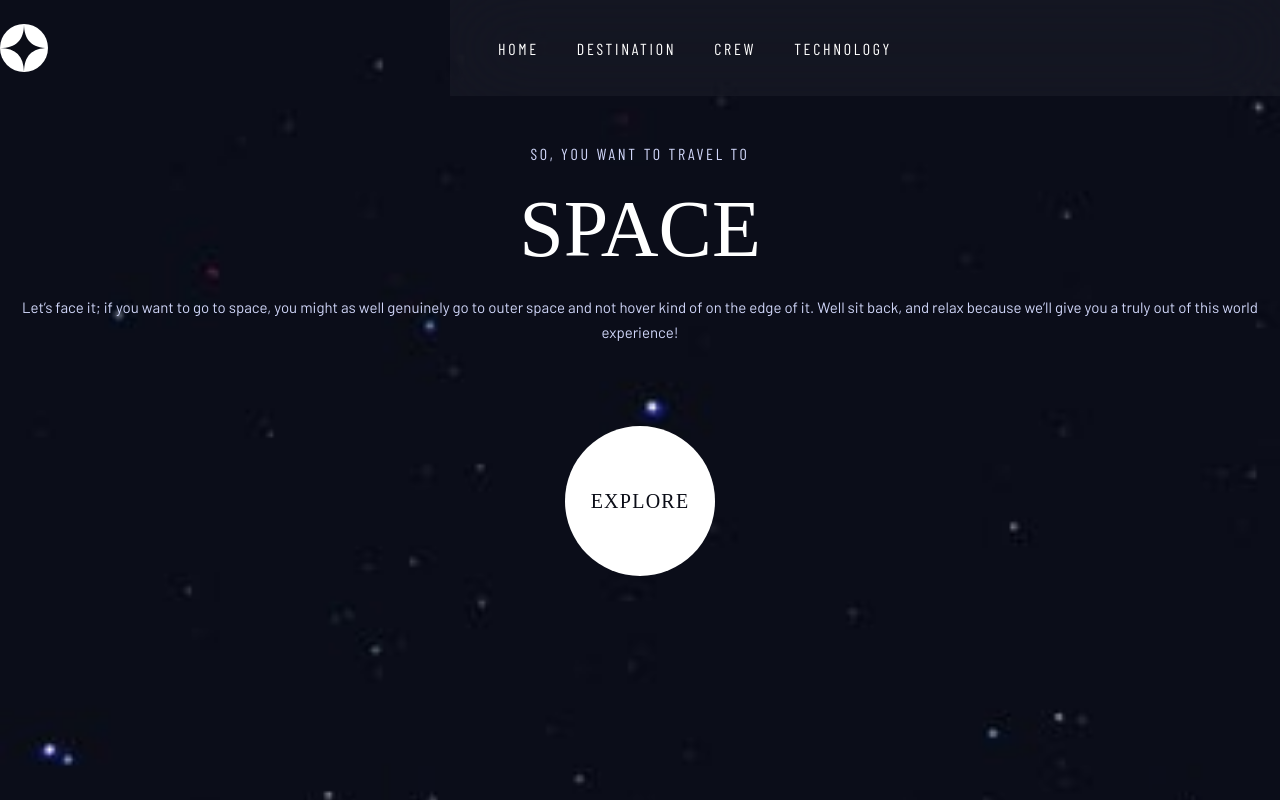
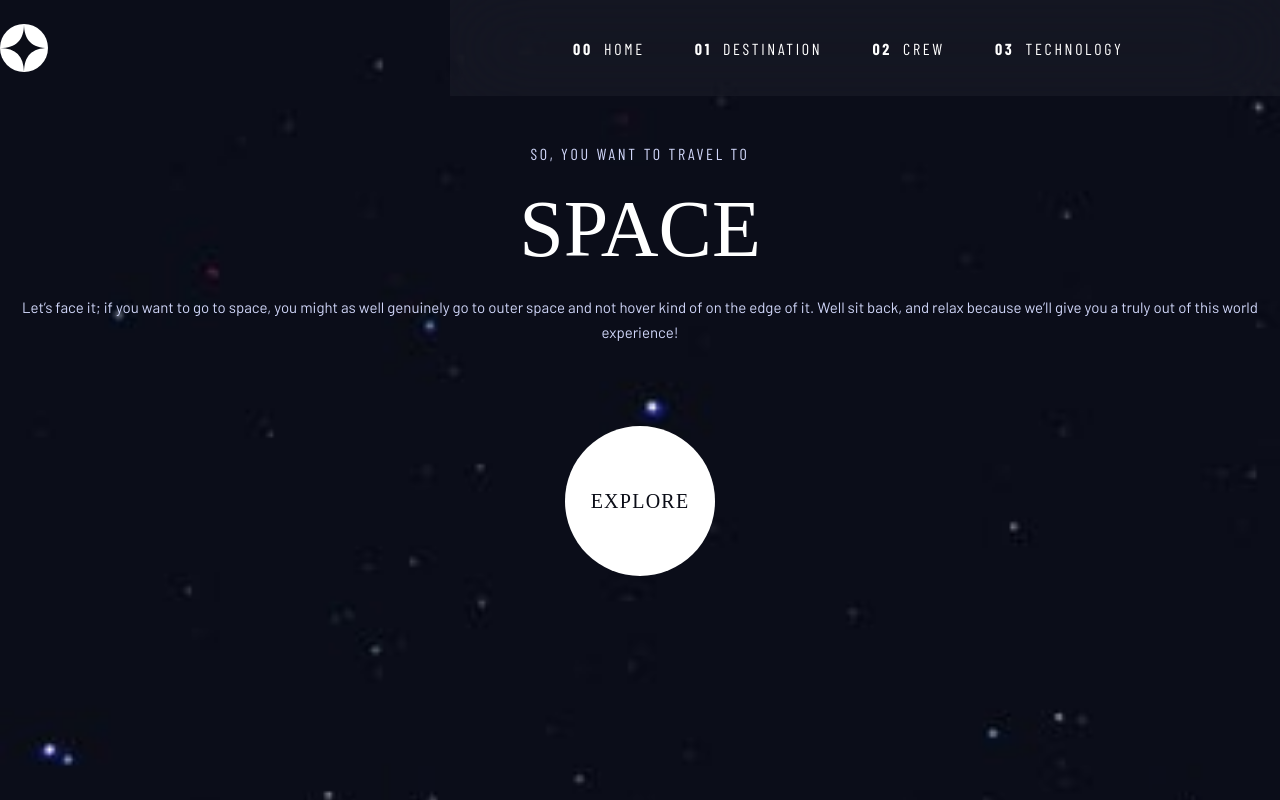
Before and after one commit to gigakhrz/Space-tourismo-website, a React (Vite) app: page / in a window 1280 px wide. Built offline with nearby package versions, Linux system fonts and the light colour scheme; a web font is replaced by a local one.

Commit message:
finish header responsive

```diff
--- a/src/Components/Header/Header.tsx
+++ b/src/Components/Header/Header.tsx
@@ -9,10 +9,18 @@ const Header = (): JSX.Element => {
       <img src={logo} alt="logo img" />
       <Burger />
       <NavBar>
-        <Link to="">Home</Link>
-        <Link to="">Destination</Link>
-        <Link to="">Crew</Link>
-        <Link to="">Technology</Link>
+        <Link to="">
+          <h4>00</h4> Home
+        </Link>
+        <Link to="">
+          <h4>01</h4> Destination
+        </Link>
+        <Link to="">
+          <h4>02</h4> Crew
+        </Link>
+        <Link to="">
+          <h4>03</h4>Technology
+        </Link>
         <hr />
       </NavBar>
     </HeaderContainer>
@@ -46,6 +54,12 @@ const NavBar = styled.div`
   backdrop-filter: blur(40.7742px);
   aspect-ratio: 1.7;
   display: none;
+  @media screen and (min-width: 1024px) {
+    width: 830px;
+    position: relative;
+    padding: 38px 0 38px 123px;
+    gap: 50px;
+  }
 
   hr {
     width: 473px;
@@ -68,11 +82,6 @@ const NavBar = styled.div`
     display: flex;
   }
 
-  @media screen and (min-width: 1024px) {
-    width: 830px;
-    position: relative;
-  }
-
   a {
     text-decoration: none;
     text-transform: uppercase;
@@ -83,10 +92,21 @@ const NavBar = styled.div`
     letter-spacing: 2.36px;
     text-align: left;
     color: white;
+
+    h4 {
+      display: none;
+    }
     @media screen and (min-width: 1024px) {
       font-size: 16px;
       line-height: 19px;
       letter-spacing: 2.7px;
+      display: flex;
+      align-items: center;
+      gap: 11px;
+
+      h4 {
+        display: block;
+      }
     }
   }
 `;
```
